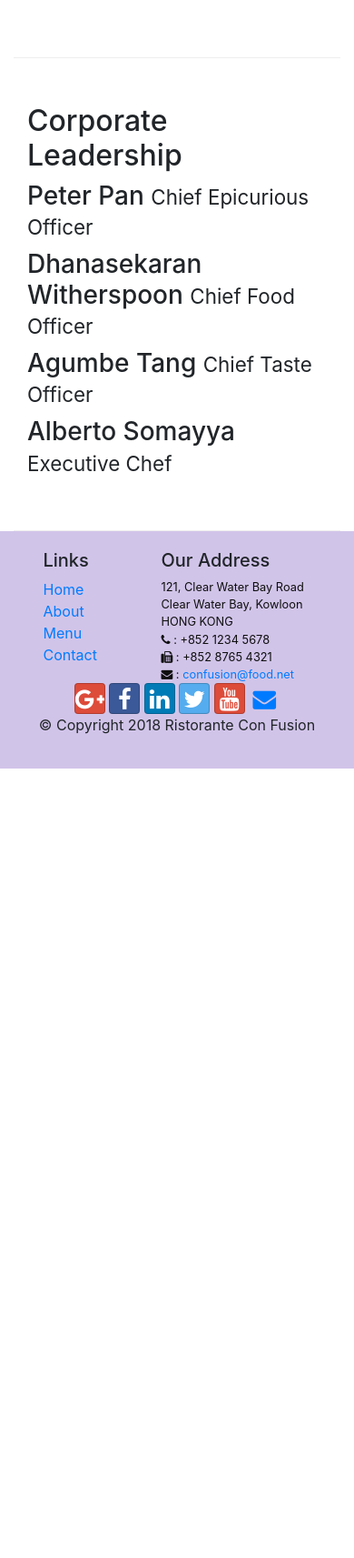
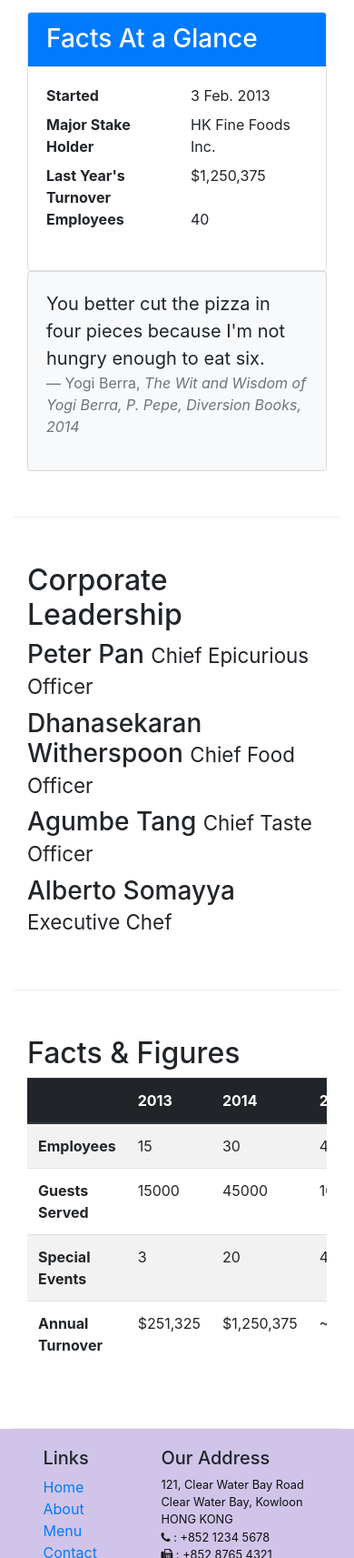
Before and after one commit to oxoMkoxo/coursera-conFusion, a website: page aboutus.html in a window 390 px wide. Shown: the part 1037-2750 px from the top of the page at 91% size. Before the commit the page ends 1882 px from the top, so only its background shows below. Drawn offline with nearby package versions, Linux system fonts and the light colour scheme.

Commit message:
Tables and Cards

```diff
--- a/aboutus.html
+++ b/aboutus.html
@@ -62,8 +62,32 @@
                 <p>Started in 2010, Ristorante con Fusion quickly established itself as a culinary icon par excellence in Hong Kong. With its unique brand of world fusion cuisine that can be found nowhere else, it enjoys patronage from the A-list clientele in Hong Kong.  Featuring four of the best three-star Michelin chefs in the world, you never know what will arrive on your plate the next time you visit us.</p>
                 <p>The restaurant traces its humble beginnings to <em>The Frying Pan</em>, a successful chain started by our CEO, Mr. Peter Pan, that featured for the first time the world's best cuisines in a pan.</p>
             </div>
-            <div>
-            </div>
+            <div class="col-12 col-sm-6">
+                <div class="card">
+                    <h3 class="card-header bg-primary text-white">Facts At a Glance</h3>
+                    <div class="card-body">
+                        <dl class="row">
+                            <dt class="col-6">Started</dt>
+                            <dd class="col-6">3 Feb. 2013</dd>
+                            <dt class="col-6">Major Stake Holder</dt>
+                            <dd class="col-6">HK Fine Foods Inc.</dd>
+                            <dt class="col-6">Last Year's Turnover</dt>
+                            <dd class="col-6">$1,250,375</dd>
+                            <dt class="col-6">Employees</dt>
+                            <dd class="col-6">40</dd>
+                        </dl>
+                    </div>
+                </div>
+           </div>
+           <div class="col-12">
+                <div class="card card-body bg-light">
+                    <blockquote class="blockquote">
+                        <p class="mb-0">You better cut the pizza in four pieces because I'm not hungry enough to eat six.</p>
+                        <footer class="blockquote-footer">Yogi Berra,<cite title="Source Title"> The Wit and Wisdom of Yogi Berra, P. Pepe, Diversion Books, 2014</cite>
+                        </footer>
+                    </blockquote>
+                </div>
+           </div>
         </div>
 
 
@@ -78,6 +102,52 @@
                 <p class="d-none d-sm-block">Blessed with the most discerning gustatory sense, Agumbe, our CTO, personally ensures that every dish that we serve meets his exacting tastes. Our chefs dread the tongue lashing that ensues if their dish does not meet his exacting standards. He lives by his motto, <em>You click only if you survive my lick.</em></p>
                 <h3>Alberto Somayya <small>Executive Chef</small></h3>
                 <p class="d-none d-sm-block">Award winning three-star Michelin chef with wide International experience having worked closely with whos-who in the culinary world, he specializes in creating mouthwatering Indo-Italian fusion experiences. He says, <em>Put together the cuisines from the two craziest cultures, and you get a winning hit! Amma Mia!</em></p>
+            </div>
+       </div>
+       <div class="row row-content">
+            <div class="col-12 col-sm-9">
+                <h2>Facts &amp; Figures</h2>
+                <div class="table-responsive">
+                    <table class="table table-striped">
+                        <thead class="thead-dark">
+                            <tr>
+                                <th>&nbsp;</th>
+                                <th>2013</th>
+                                <th>2014</th>
+                                <th>2015</th>
+                            </tr>
+                        </thead>
+                        <tbody>
+                            <tr>
+                                <th>Employees</th>
+                                <td>15</td>
+                                <td>30</td>
+                                <td>40</td>
+                            </tr>
+                            <tr>
+                                <th>Guests Served</th>
+                                <td>15000</td>
+                                <td>45000</td>
+                                <td>100,000</td>
+                            </tr>
+                            <tr>
+                                <th>Special Events</th>
+                                <td>3</td>
+                                <td>20</td>
+                                <td>45</td>
+                            </tr>
+                            <tr>
+                                <th>Annual Turnover</th>
+                                <td>$251,325</td>
+                                <td>$1,250,375</td>
+                                <td>~$3,000,000</td>
+                            </tr>
+                        </tbody>
+                    </table>
+                </div>
+            </div>
+            <div class="col-12 col-sm-3">
+
             </div>
        </div>
 
```
